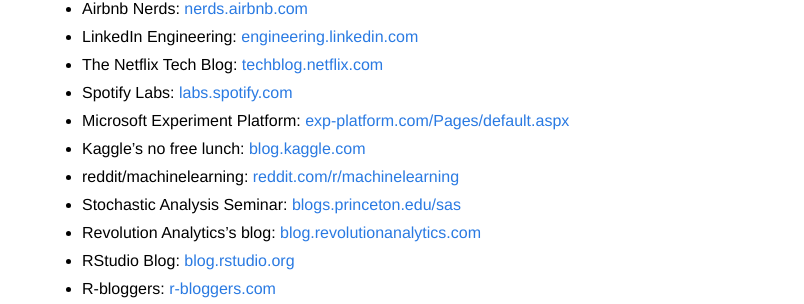
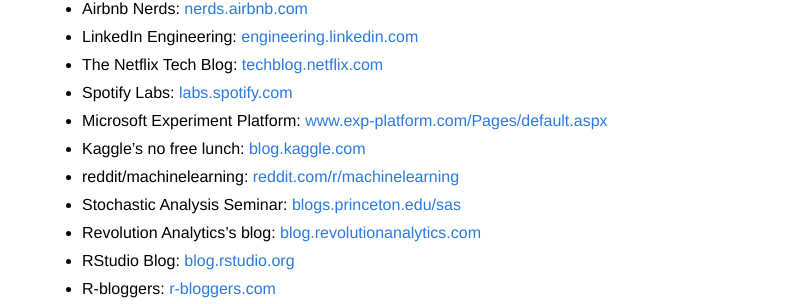
Before and after one commit to bowen0701/bowen0701.github.io, a Jekyll site: the page built from collection/index.md, in a window 1280 px wide. Shown: the part 298-602 px from the top of the page, without its empty margins (144-948 px from the left). Built offline with Jekyll 4.4.1, drawn with Linux system fonts in a browser that asks for light colours.

Commit message:
Revise link

```diff
--- a/collection/index.md
+++ b/collection/index.md
@@ -23,7 +23,7 @@
 - Spotify Labs:
 [labs.spotify.com](https://labs.spotify.com)
 - Microsoft Experiment Platform:
-[exp-platform.com/Pages/default.aspx](https://exp-platform.com/Pages/default.aspx)
+[www.exp-platform.com/Pages/default.aspx](http://www.exp-platform.com/Pages/default.aspx)
 - Kaggle's no free lunch:
 [blog.kaggle.com](https://blog.kaggle.com)
 - reddit/machinelearning:
```
